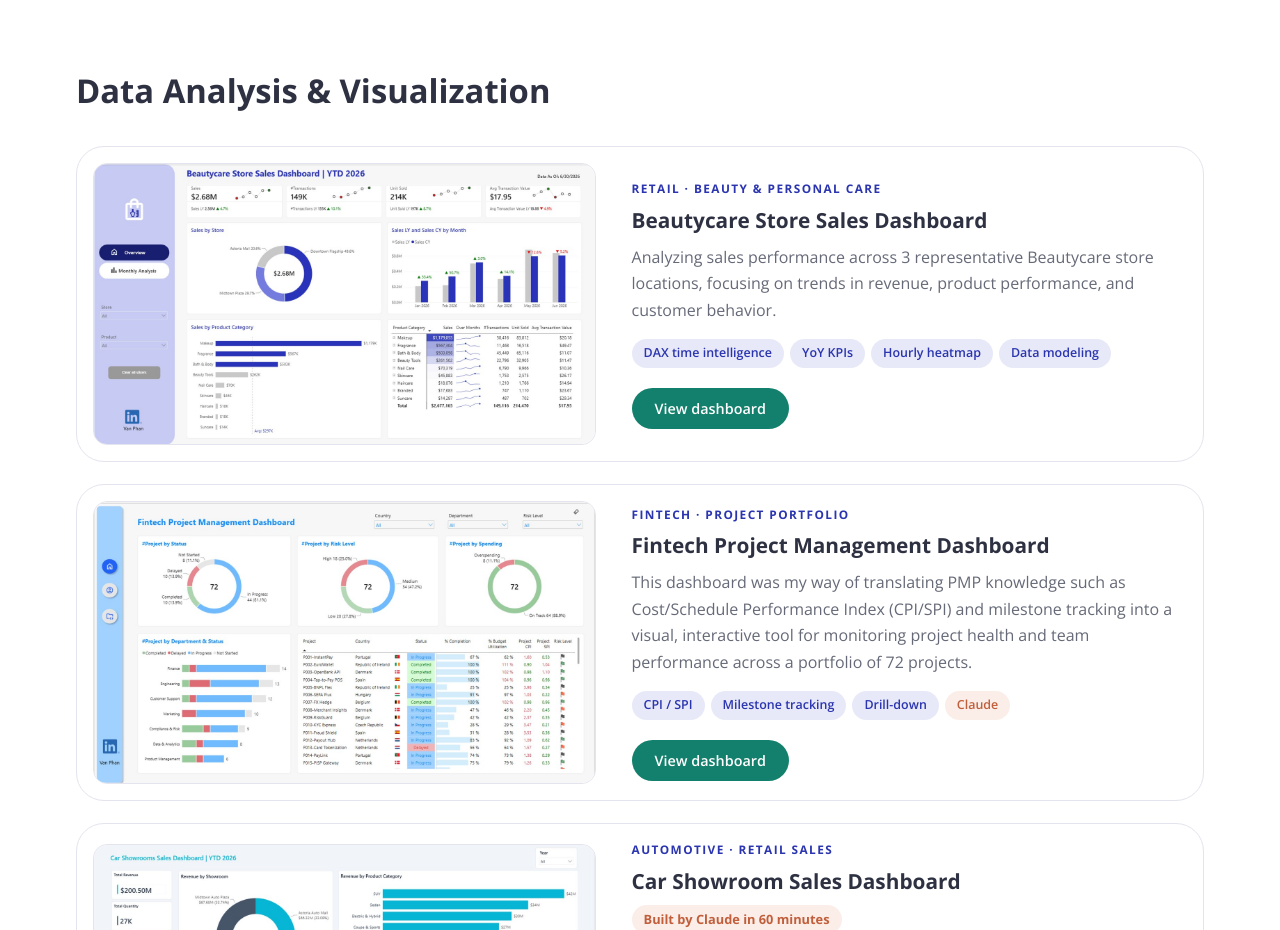
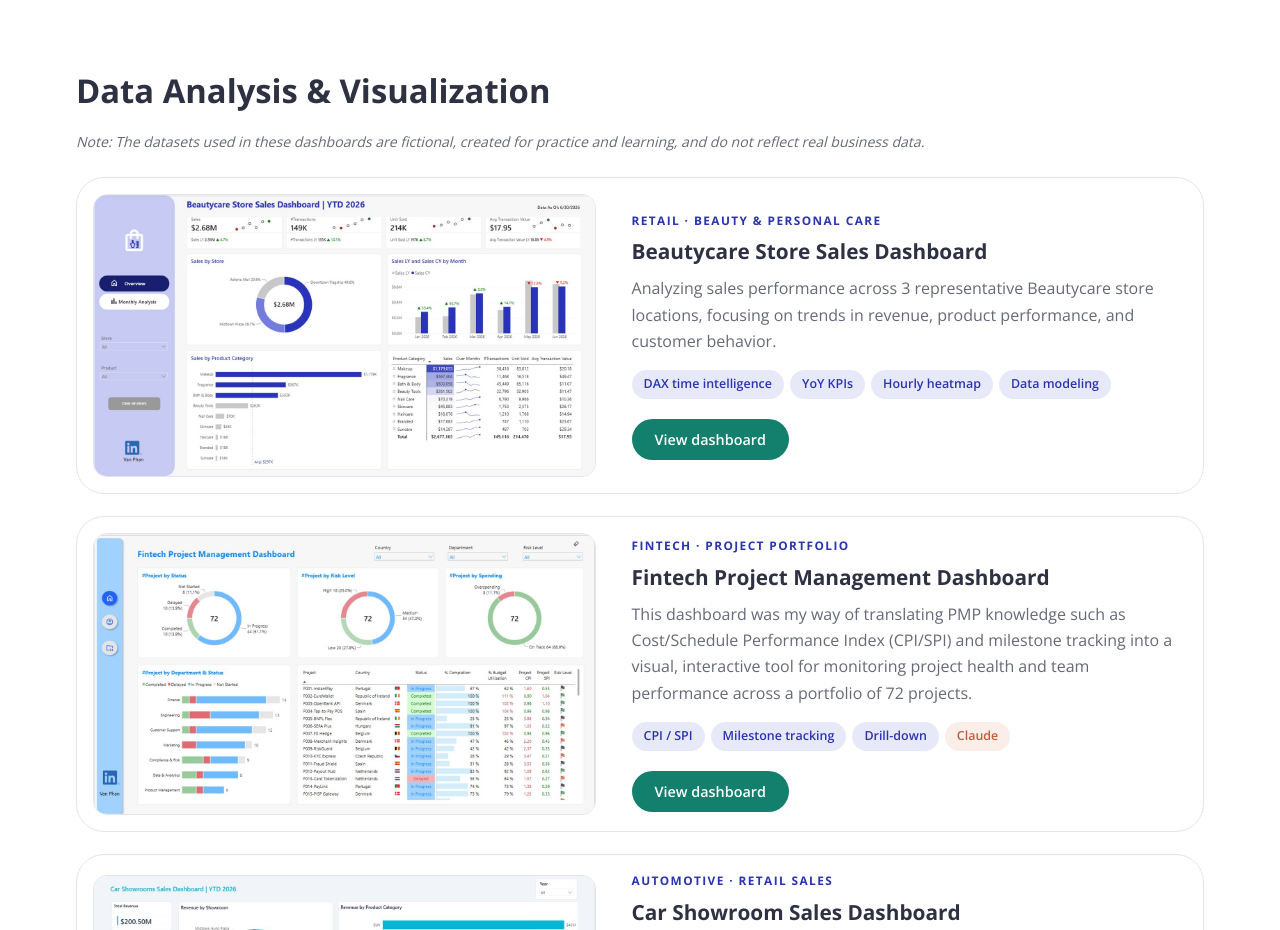
Before and after one commit to vanphanngocthanh/vanphanngocthanh.github.io, a plain HTML site: page index.html in a window 1280 px wide. Shown: the part 2920-3850 px from the top of the page. Drawn offline with nearby package versions, Linux system fonts and the light colour scheme.

Commit message:
Add note: dashboard datasets are fictional
Co-Authored-By: Claude Opus 5.5 <noreply@anthropic.com>
Claude-Session: https://claude.ai/code/session_015mVUwihvGSj9tv94LM8rcc

```diff
--- a/index.html
+++ b/index.html
@@ -75,6 +75,7 @@ h1,h2,h3{font-family:var(--f-display);text-wrap:balance}
 section.block>.wrap{padding-block:64px}
 section.minor>.wrap{padding-block:48px}
 .sec-head{display:flex;align-items:end;justify-content:space-between;gap:16px;flex-wrap:wrap;margin-bottom:28px}
+.data-note{margin:-16px 0 24px;font-size:.88rem;font-style:italic;color:var(--muted)}
 h2{font-weight:700;font-size:clamp(1.5rem,3vw,2.05rem);margin:0;color:var(--ink)}
 section.minor h2{font-size:clamp(1.25rem,2.4vw,1.6rem)}
 .sec-head p{margin:0;color:var(--muted);font-size:.95rem;max-width:36em}
@@ -599,6 +600,7 @@ document.getElementById("app").innerHTML = `
 
 <section class="block" id="work"><div class="wrap">
   <div class="sec-head"><h2>Data Analysis & Visualization</h2></div>
+  <p class="data-note">Note: The datasets used in these dashboards are fictional, created for practice and learning, and do not reflect real business data.</p>
   <div class="projects">${S.projects.map(card).join("")}</div>
   ${n > FEATURED ? `<div class="more"><button class="btn soft" type="button" id="see-all" aria-expanded="false">View all dashboards</button></div>` : ""}
 </div></section>
```
